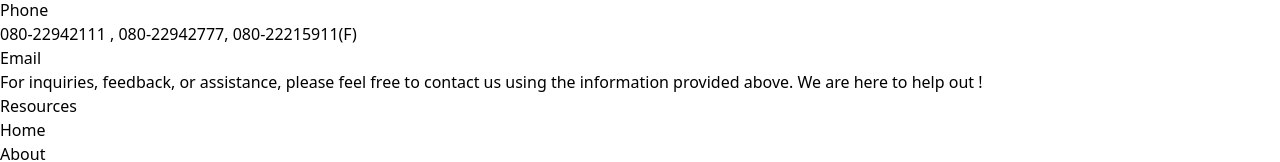
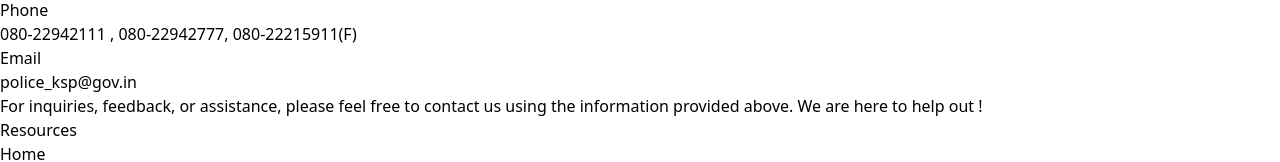
Before and after one commit to Shahanshahsidd208/KSP-Profile-Analysis-dashboard, a React (Vite) app in the folder frontend/: page /contact in a window 1280 px wide. Shown: the part 518-680 px from the top of the page. Built offline with nearby package versions, Linux system fonts and the light colour scheme.

Commit message:
Update Contact.jsx

```diff
--- a/frontend/src/components/Contact.jsx
+++ b/frontend/src/components/Contact.jsx
@@ -30,7 +30,7 @@ export default function Contact({ language }) {
               </div>
               <div className="bg-white px-4 py-5 sm:grid sm:grid-cols-3 sm:gap-4 sm:px-6">
                 <dt className="text-sm font-medium text-red-800">{language === 'english' ? 'Email' : 'ಇಮೇಲ್'}</dt>
-{/*                 these should be removed */}
+<dd className="mt-1 text-sm text-gray-900 sm:col-span-2">police_ksp@gov.in</dd>
               </div>
             </dl>
           </div>
```
